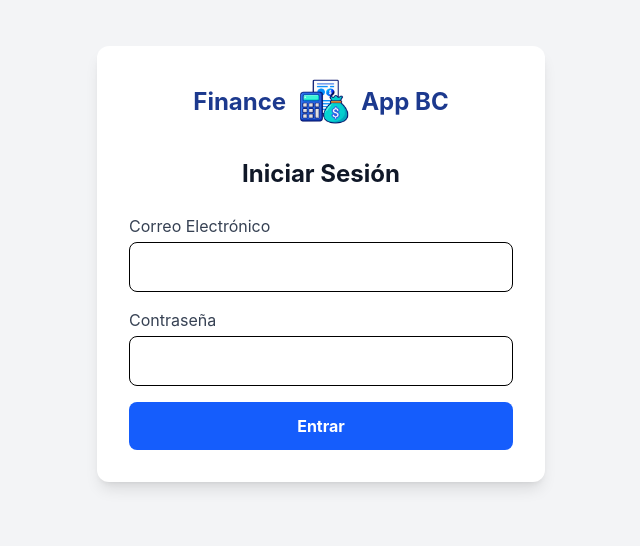
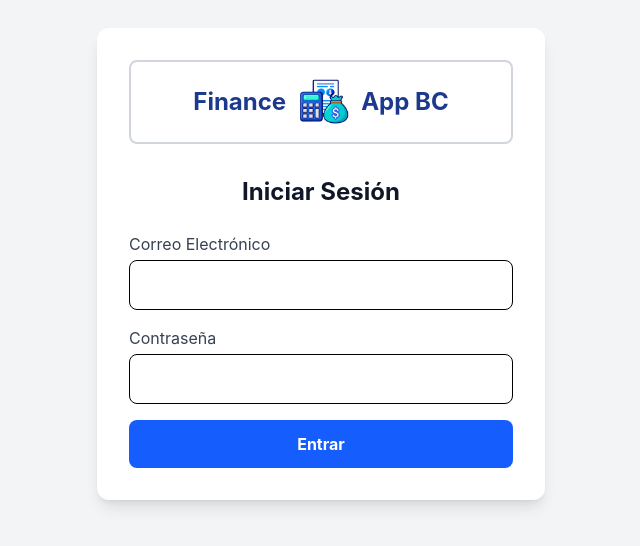
Before and after one commit to bryanmiranda138/finance-frontend, a React (Vite) app: page /login in a window 1280 px wide. Shown: the part 136-682 px from the top of the page, without its empty margins (319-959 px from the left). Built offline with nearby package versions, Linux system fonts and the light colour scheme.

Commit message:
Update Login.jsx

```diff
--- a/src/pages/Login.jsx
+++ b/src/pages/Login.jsx
@@ -23,7 +23,7 @@ export default function Login() {
     return (
         <div className="min-h-screen flex items-center justify-center bg-gray-100 dark:bg-gray-900 p-4">
             <div className="max-w-md w-full bg-white dark:bg-gray-800 p-8 rounded-xl shadow-lg">
-                <div className="flex items-center justify-center gap-3 mb-8">
+                <div className="flex items-center justify-center gap-3 mb-8 border-2 border-gray-300 dark:border-gray-600 rounded-lg p-4 bg-transparent">
                     <h3 className="text-2xl font-bold text-blue-900 dark:text-white">
                         Finance
                     </h3>
```
